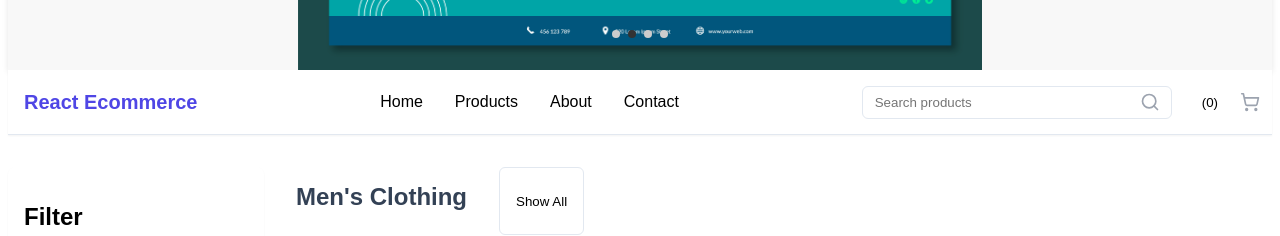
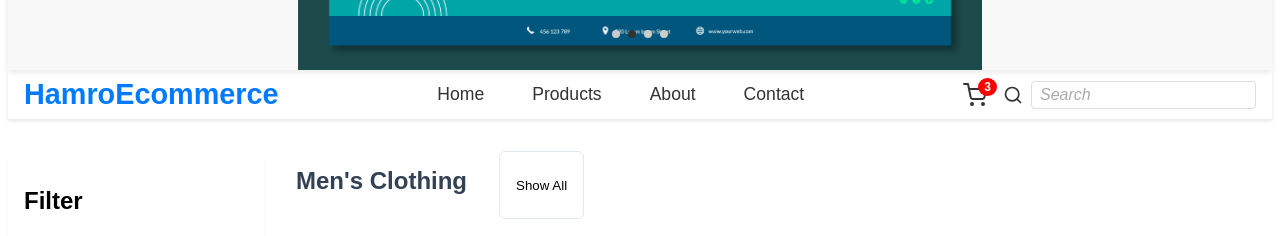
Before and after one commit to BajagainSatish/ECommerceWebsite, a React (Vite) app in the folder root_ecommerce_website/frontend/UI_UX/ecommerce_uiux_finalproj_satish/: page / in a window 1280 px wide. Shown: the part 175-411 px from the top of the page. Built offline with nearby package versions, Linux system fonts and the light colour scheme.

Commit message:
nice css for navbar

```diff
--- a/root_ecommerce_website/frontend/UI_UX/ecommerce_uiux_finalproj_satish/package.json
+++ b/root_ecommerce_website/frontend/UI_UX/ecommerce_uiux_finalproj_satish/package.json
@@ -12,7 +12,8 @@
   "dependencies": {
     "lucide-react": "^0.473.0",
     "react": "^18.3.1",
-    "react-dom": "^18.3.1"
+    "react-dom": "^18.3.1",
+    "react-icons": "^5.4.0"
   },
   "devDependencies": {
     "@eslint/js": "^9.17.0",
--- a/root_ecommerce_website/frontend/UI_UX/ecommerce_uiux_finalproj_satish/src/components/Navbar.tsx
+++ b/root_ecommerce_website/frontend/UI_UX/ecommerce_uiux_finalproj_satish/src/components/Navbar.tsx
@@ -1,49 +1,38 @@
-// import React from "react";
-import './navbar.css'
-import { Search, ShoppingCart } from "lucide-react";
+// Navbar.tsx
+import "./navbar.css";
+import { FiShoppingCart, FiSearch } from "react-icons/fi";
 
 const Navbar = () => {
   return (
-    <nav className="bg-white border-b border-slate-200 shadow-sm">
-      <div className="container mx-auto px-4">
-        <div className="h-16 flex items-center justify-between">
-          <div className="text-xl font-bold text-indigo-600">
-            React Ecommerce
-          </div>
-          <div className="flex space-x-8">
-            <a href="#" className="hover:text-indigo-600 transition-colors">
-              Home
-            </a>
-            <a href="#" className="hover:text-indigo-600 transition-colors">
-              Products
-            </a>
-            <a href="#" className="hover:text-indigo-600 transition-colors">
-              About
-            </a>
-            <a href="#" className="hover:text-indigo-600 transition-colors">
-              Contact
-            </a>
-          </div>
-          <div className="flex items-center space-x-4">
-            <div className="relative">
-              <input
-                type="text"
-                placeholder="Search products"
-                className="pl-3 pr-10 py-2 border border-slate-200 rounded-md w-64 focus:outline-none focus:ring-2 focus:ring-indigo-500 focus:border-indigo-500"
-              />
-              <Search
-                className="absolute right-3 top-1/2 -translate-y-1/2 text-slate-400"
-                size={20}
-              />
-            </div>
-            <button className="flex items-center hover:text-indigo-600 transition-colors">
-              <ShoppingCart size={20} />
-              <span className="ml-2">(0)</span>
-            </button>
-          </div>
+    <nav className="navbar">
+      {/* Logo Section */}
+      <div className="navbar-logo">HamroEcommerce</div>
+
+      {/* Navigation Links */}
+      <div className="navbar-links spaced">
+        <a href="#">Home</a>
+        <a href="#">Products</a>
+        <a href="#">About</a>
+        <a href="#">Contact</a>
+      </div>
+
+      {/* Cart and Search Section */}
+      <div className="navbar-actions">
+        <div className="cart-container">
+          <FiShoppingCart className="icon" />
+          <span className="cart-count">3</span>
+        </div>
+        <div className="search-container">
+          <FiSearch className="icon" />
+          <input
+            type="text"
+            placeholder="Search"
+            className="search-input"
+          />
         </div>
       </div>
     </nav>
   );
 };
+
 export default Navbar;
--- a/root_ecommerce_website/frontend/UI_UX/ecommerce_uiux_finalproj_satish/src/components/navbar.css
+++ b/root_ecommerce_website/frontend/UI_UX/ecommerce_uiux_finalproj_satish/src/components/navbar.css
@@ -1,99 +1,109 @@
-nav {
-    background-color: white;
-    border-bottom: 1px solid #e2e8f0;
-    /* slate-200 equivalent */
-    box-shadow: 0 1px 2px 0 rgba(0, 0, 0, 0.05);
-    position: sticky;
-    /* Keeps navbar at the top */
-    top: 0;
-    z-index: 10;
-    /* Ensures it's above other content */
+/* navbar.css */
+
+.navbar {
+    display: flex;
+    justify-content: space-between;
+    align-items: center;
+    padding: 0.5rem 1rem;
+    background-color: #ffffff;
+    box-shadow: 0 2px 4px rgba(0, 0, 0, 0.1);
+    font-family: 'Poppins', sans-serif;
+    /* Modern and clean font */
 }
 
-nav .container {
-    padding: 0 1rem;
+/* Logo Styling */
+.navbar-logo {
+    font-size: 1.8rem;
+    font-weight: 700;
+    color: #007bff;
+    /* Vibrant blue color */
 }
 
-nav .h-16 {
-    height: 4rem;
+.navbar-links {
     display: flex;
-    align-items: center;
-    justify-content: space-between;
+    gap: 1rem;
 }
 
-nav .text-xl {
-    font-size: 1.25rem;
-    font-weight: 700;
-    color: #4f46e5;
-    /* indigo-600 equivalent */
+.navbar-links.spaced a {
+    margin: 0 1rem;
+    /* Adds spacing between links */
 }
 
-nav .space-x-8 {
-    display: flex;
-    gap: 2rem;
+.navbar-links a {
+    text-decoration: none;
+    color: #333;
+    /* Darker text for better readability */
+    font-size: 1.1rem;
+    font-weight: 500;
+    transition: color 0.3s, font-weight 0.3s;
 }
 
-nav a {
-    color: inherit;
-    text-decoration: none;
-    transition: color 0.2s;
+.navbar-links a:hover {
+    color: #007bff;
+    /* Matches logo color */
+    font-weight: 600;
+    /* Slightly bolder on hover */
 }
 
-nav a:hover {
-    color: #4f46e5;
-    /* indigo-600 equivalent */
-}
-
-nav .space-x-4 {
+/* Cart and Search Section */
+.navbar-actions {
     display: flex;
     align-items: center;
     gap: 1rem;
 }
 
-nav input {
-    padding: 0.5rem 2.5rem 0.5rem 0.75rem;
-    border: 1px solid #e2e8f0;
-    /* slate-200 equivalent */
-    border-radius: 0.375rem;
-    width: 16rem;
-    outline: none;
-    transition: border-color 0.2s, box-shadow 0.2s;
+.cart-container {
+    display: flex;
+    align-items: center;
+    position: relative;
+
+    font-size: 1.5rem;
+        color: #333;
 }
 
-nav input:focus {
-    border-color: #6366f1;
-    /* indigo-500 equivalent */
-    box-shadow: 0 0 0 3px rgba(79, 70, 229, 0.2);
-    /* indigo-500 ring */
+.cart-container .icon {
+    font-size: 1.5rem;
+    color: #333;
 }
 
-nav .relative {
-    position: relative;
+.cart-count {
+    position: absolute;
+    top: -5px;
+    right: -10px;
+    background-color: #ff0000;
+    color: #fff;
+    font-size: 0.75rem;
+    font-weight: bold;
+    border-radius: 50%;
+    padding: 2px 6px;
 }
 
-nav svg {
-    position: absolute;
-    right: 0.75rem;
-    top: 50%;
-    transform: translateY(-50%);
-    color: #9ca3af;
-    /* slate-400 equivalent */
+.search-container {
+    display: flex;
+    align-items: center;
+    gap: 0.5rem;
 }
 
-nav button {
-    display: flex;
-    align-items: center;
-    background: none;
-    border: none;
-    cursor: pointer;
-    color: inherit;
-    transition: color 0.2s;
+.search-container .icon {
+    font-size: 1.25rem;
+    color: #333;
 }
 
-nav button:hover {
-    color: #4f46e5;
+.search-input {
+    border: 1px solid #ddd;
+    border-radius: 4px;
+    padding: 0.25rem 0.5rem;
+    font-size: 1rem;
+    font-family: 'Poppins', sans-serif;
 }
 
-nav span {
-    margin-left: 0.5rem;
+.search-input::placeholder {
+    color: #aaa;
+    font-style: italic;
 }
+
+.search-input:focus {
+    outline: none;
+    border-color: #007bff;
+    box-shadow: 0 0 4px rgba(0, 123, 255, 0.25);
+}
```
Also changed, not shown: 1 other file (tests, documents, lock files or other folders).
